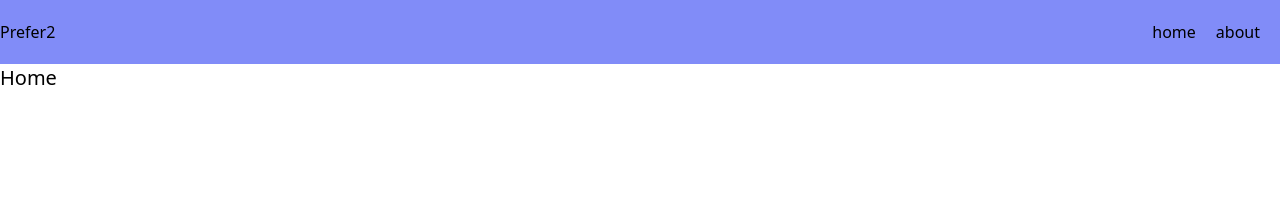
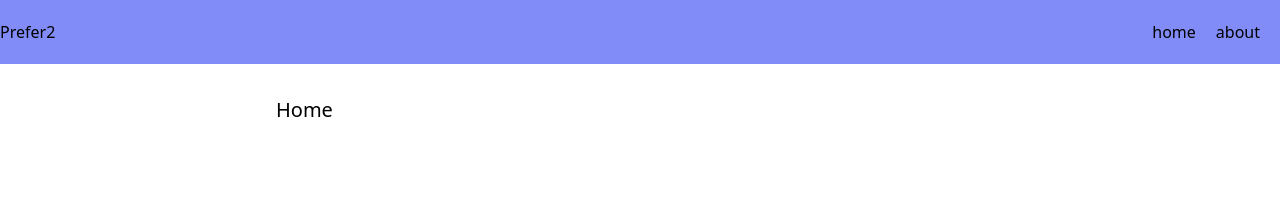
Before and after one commit to prefer2/prefer2.dev, a Next.js app: page / in a window 1280 px wide. Shown: the top 206 px of the page. Built offline with nearby package versions, Linux system fonts and the light colour scheme.

Commit message:
feat: Layout 구현

```diff
--- /dev/null
+++ b/components/Layout.tsx
@@ -0,0 +1,7 @@
+import { PropsWithChildren } from "react";
+
+function Layout({ children }: PropsWithChildren) {
+  return <div className="mx-auto max-w-3xl px-5 py-8">{children}</div>;
+}
+
+export default Layout;
--- a/pages/_app.tsx
+++ b/pages/_app.tsx
@@ -1,6 +1,12 @@
-import '../styles/globals.css'
-import type { AppProps } from 'next/app'
+import "../styles/globals.css";
+import type { AppProps } from "next/app";
+
+import Layout from "@components/Layout";
 
 export default function App({ Component, pageProps }: AppProps) {
-  return <Component {...pageProps} />
+  return (
+    <Layout>
+      <Component {...pageProps} />
+    </Layout>
+  );
 }
```
